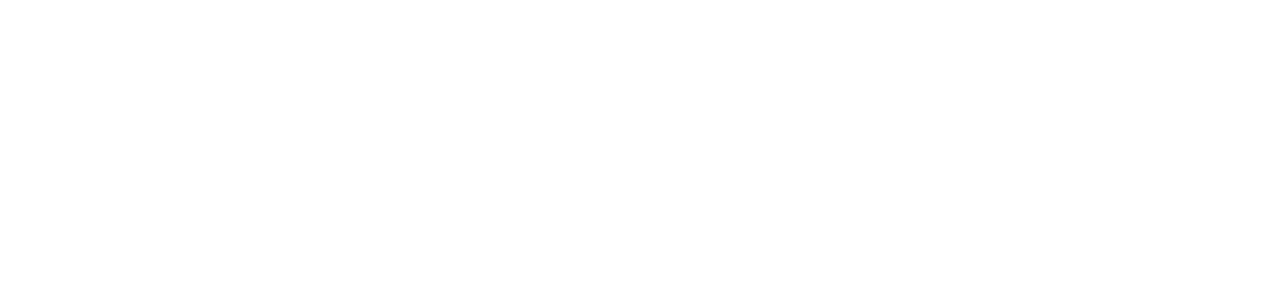
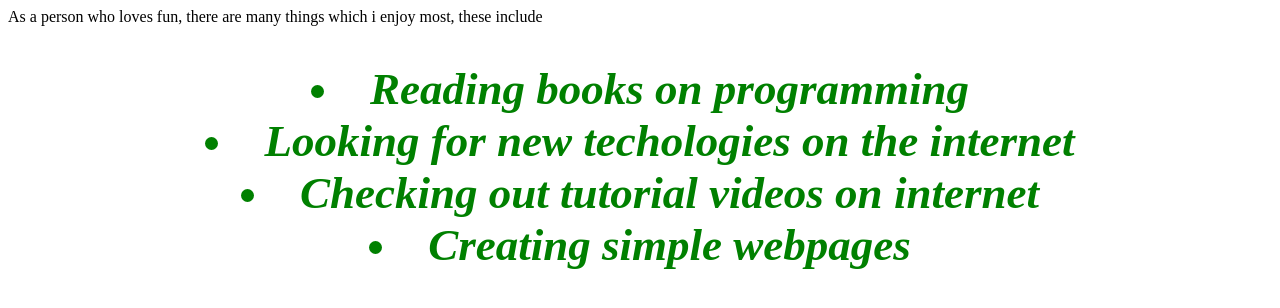
Before and after one commit to SospeterKungu/my-first-project, a plain HTML site: page favorite-things.html in a window 1280 px wide. Drawn offline with Linux system fonts and the light colour scheme.

Commit message:
added 1st paragraph and list of favorite things

```diff
--- a/favorite-things.html
+++ b/favorite-things.html
@@ -2,3 +2,12 @@
   <title>My Favorite things</title>
     <link rel="stylesheet" href="css/styles.css" type="text/css">
 </head>
+<body>
+  <p3>As a person who loves fun, there are many things which i enjoy most, these include</p3>
+    <h2>
+      <li>Reading books on programming</li>
+      <li>Looking for new techologies on the internet</li>
+      <li>Checking out tutorial videos on internet</li>
+      <li>Creating simple webpages</li>
+    </h2>
+</body>
```
